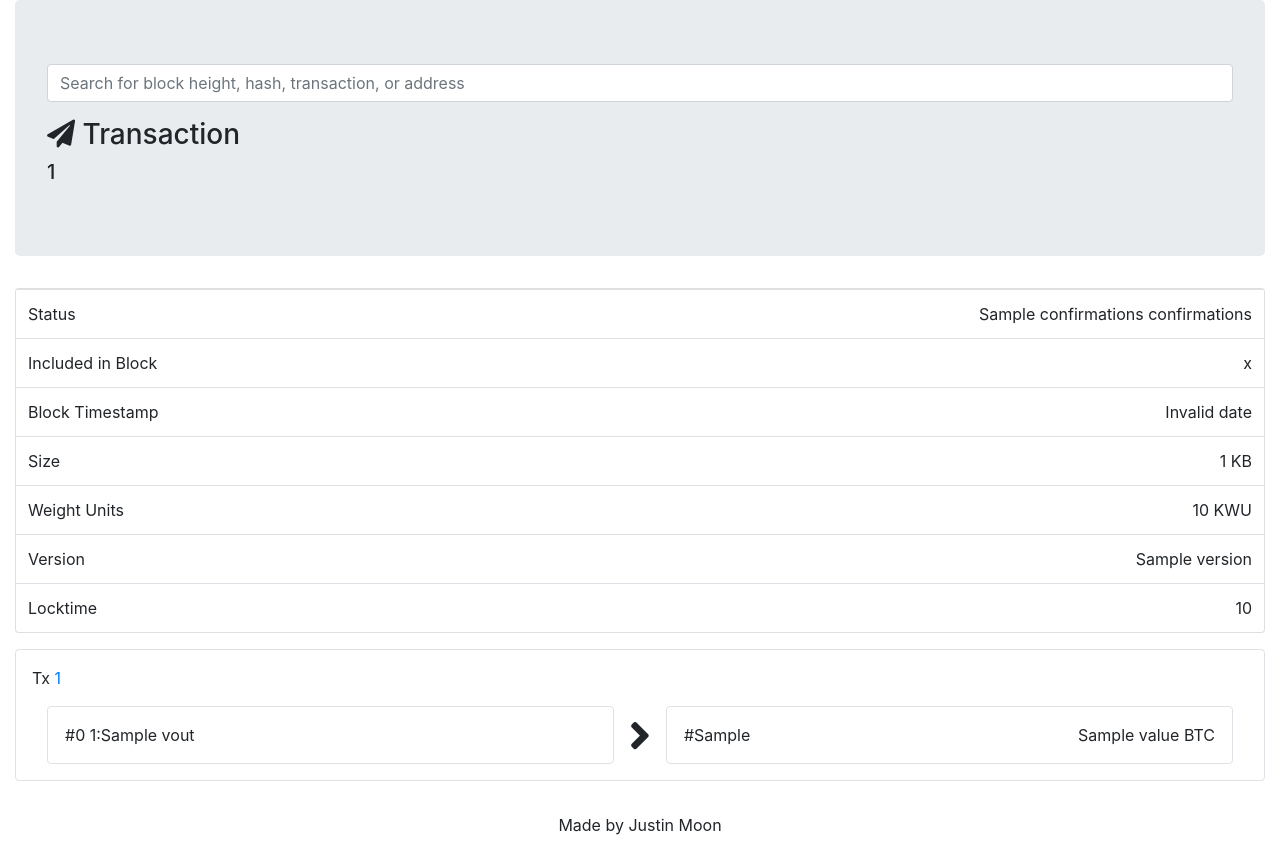
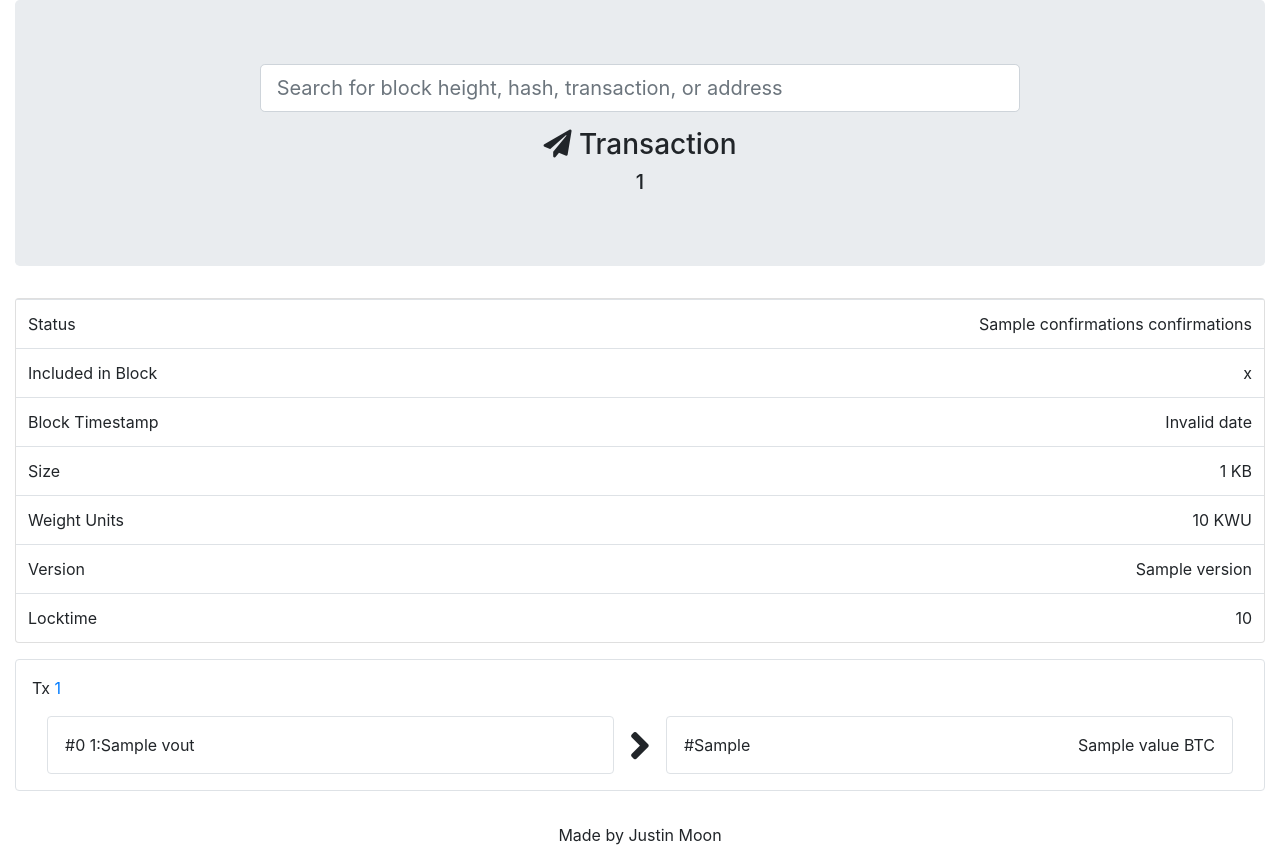
Before and after one commit to justinmoon/block-explorer, a Flask app: template templates/tx.html in a window 1280 px wide. Shown: the part 56-919 px from the top of the page. Before the commit the page ends 891 px from the top, so only its background shows below. Run offline with Flask 2, Linux system fonts and the light colour scheme; the template is opened without the code that fills it: most values are stand-ins (such as "Sample title", 1, 10 or a date in 2020); parts of the project's set-up code (start-up, migrations or seed data) failed here and were passed over; some libraries are stand-ins or nearby versions.

Commit message:
simplify css

```diff
--- a/static/styles.css
+++ b/static/styles.css
@@ -14,16 +14,11 @@ body {
   top: 4px;
 }
 
-.border {
-  display: inline-block;
-}
-
 .box {
   border-color: #E9ECEF;
   display: block;
-  width: 100%;
 }
 
-.text-wrap {
+body {
   word-break: break-word;
 }
--- a/templates/block.html
+++ b/templates/block.html
@@ -6,10 +6,8 @@
 {% block title %}Blocks{% endblock %}
 
 {% block jumbotron_bottom %}
-<div class="text-centered">
   <h3><i class="fas fa-cube"></i> Block {{ block["height"] }}</h3>
-  <h6 style="text-wrap">{{ block["hash"] }}</h6>
-</div>
+  <h6>{{ block["hash"] }}</h6>
 {% endblock %}
 
 {% block content %}
--- a/templates/layout.html
+++ b/templates/layout.html
@@ -42,12 +42,12 @@
     </div>
 
     <div id="jumbotron" class="container">
-      <div class="jumbotron">
+      <div class="jumbotron text-center">
         {% block jumbotron_top %}{% endblock %}
-        <form action="http://localhost:5000" method="POST">
+        <form class="col col-lg-8 offset-lg-2" action="http://localhost:5000" method="POST">
           <div class="form-group">
-            <input type="text" class="form-control" name="query"
-                                                    placeholder="Search for block height, hash, transaction, or address">
+            <input type="text" class="form-control form-control-lg" name="query"
+                   placeholder="Search for block height, hash, transaction, or address">
           </div>
         </form>
         {% block jumbotron_bottom %}{% endblock %}
--- a/templates/macros.html
+++ b/templates/macros.html
@@ -48,9 +48,9 @@
 {% endmacro %}
 
 {% macro render_vin(vin, index) %}
-<span class="border grey rounded box border-3 p-3 {{ 'mt-3' if index else '' }}">
+<span class="border rounded box p-3 {{ 'mt-3' if index else '' }}">
   <div class="row px-3">
-    <div class="mr-auto text-left text-wrap">
+    <div class="mr-auto text-left">
       <span>#{{ index }}</span>
       {% if "coinbase" in vin %}
       <span>Coinbase</span>
@@ -58,7 +58,7 @@
       <span>{{ vin["txid"] }}:{{ vin["vout"] }}</span>
       {% endif %}
     </div>
-    <div class="text-right text-wrap">
+    <div class="text-right">
       {% if "spending" in vin %}
       <span class="text-right">{{ vin["spending"]["value"] }} BTC</span>
       {% endif %}
@@ -68,9 +68,9 @@
 {% endmacro %}
 
 {% macro render_vout(vout, index) %}
-<span class="border grey rounded box border-3 p-3 {{ 'mt-3' if index else '' }}">
+<span class="border rounded box p-3 {{ 'mt-3' if index else '' }}">
   <div class="row px-3">
-    <div class="mr-auto text-left text-wrap">
+    <div class="mr-auto text-left">
       <span>#{{ vout["n"] }}</span>
       {% if "addresses" in vout["scriptPubKey"] %}
         <!--FIXME why is addresses a list?-->
@@ -79,7 +79,7 @@
         <span>OP_RETURN</span>
       {% endif %}
     </div>
-    <div class="text-right text-wrap">
+    <div class="text-right">
       {{ vout["value"] }} BTC
     </div>
   </div>
```
